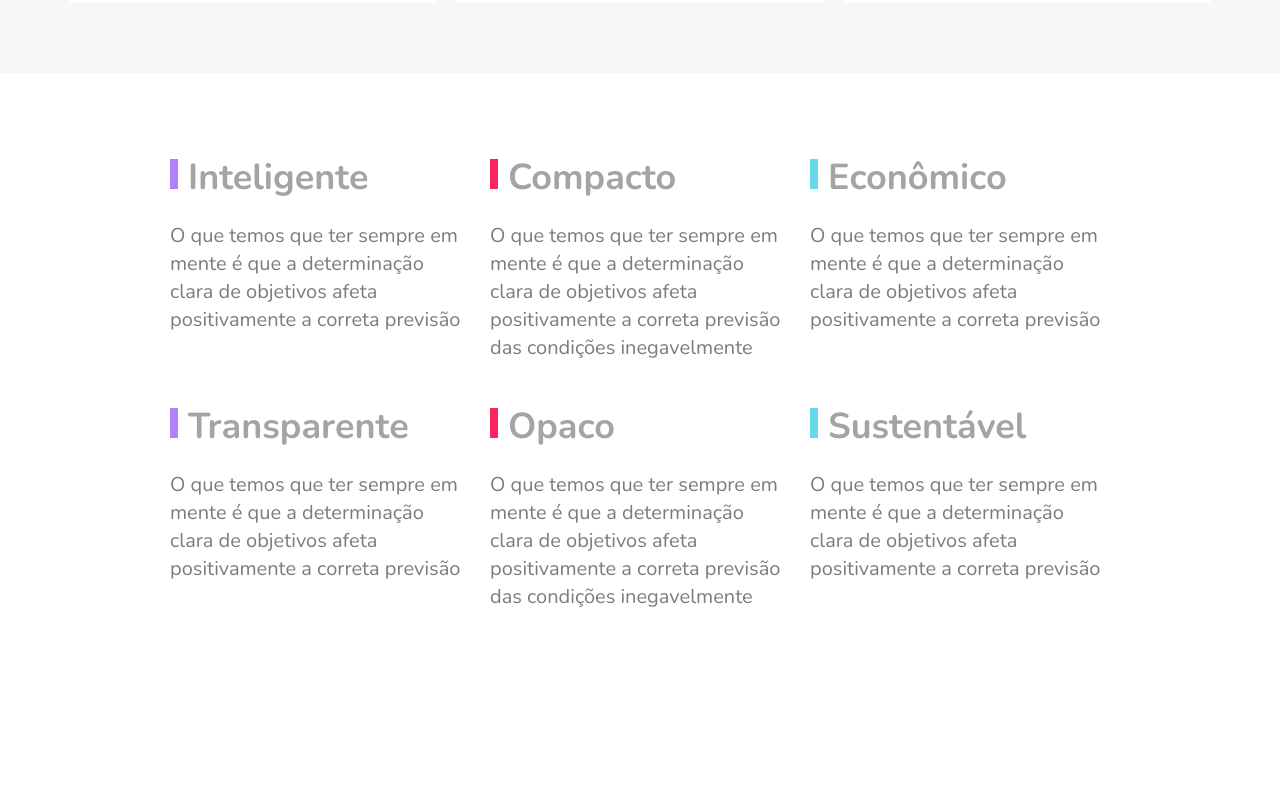
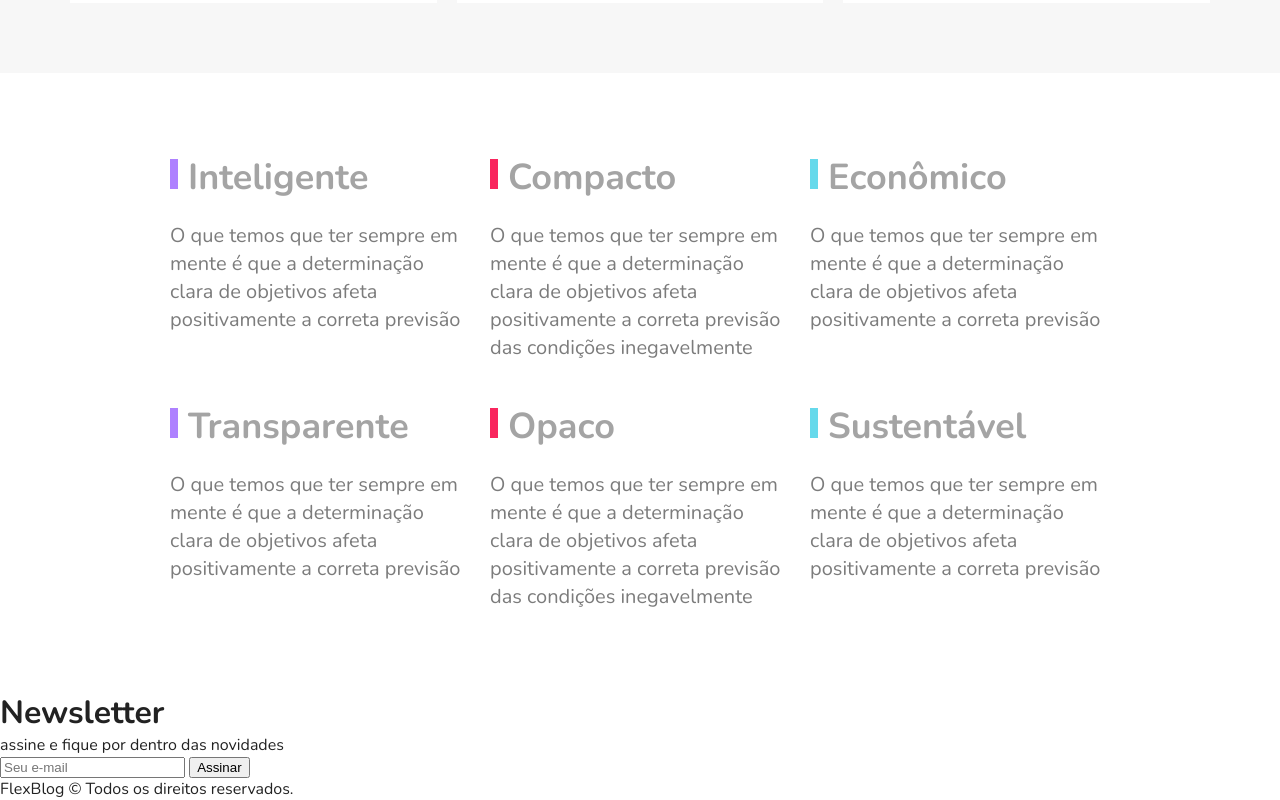
Before and after one commit to TakayukiKomatsu/flexblog, a plain HTML site: page index.html in a window 1280 px wide. Shown: the part 1945-2745 px from the top of the page. Before the commit the page ends 2636 px from the top, so only its background shows below. Drawn offline with nearby package versions, Linux system fonts and the light colour scheme.

Commit message:
Finished index.html

```diff
--- a/index.html
+++ b/index.html
@@ -177,5 +177,20 @@
         </p>
       </div>
     </section>
+
+    <div class="newsletter">
+      <div class="newsletter-info">
+        <h1>Newsletter</h1>
+        <p>assine e fique por dentro das novidades</p>
+      </div>
+      <form class="newsletter-form">
+        <input type="text" placeholder="Seu e-mail" />
+        <button type="submit">Assinar</button>
+      </form>
+    </div>
+
+    <footer>
+      <p>FlexBlog © Todos os direitos reservados.</p>
+    </footer>
   </body>
 </html>
```
